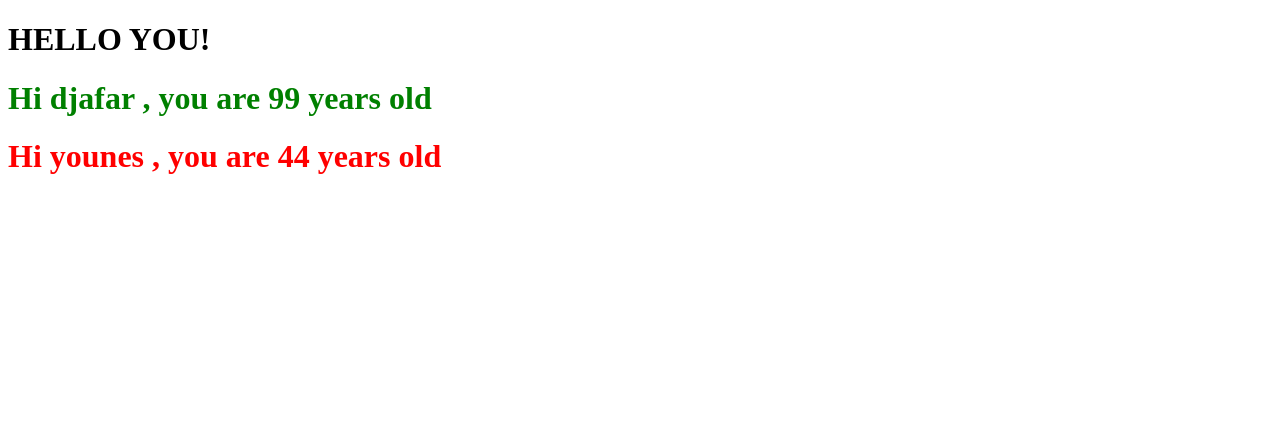
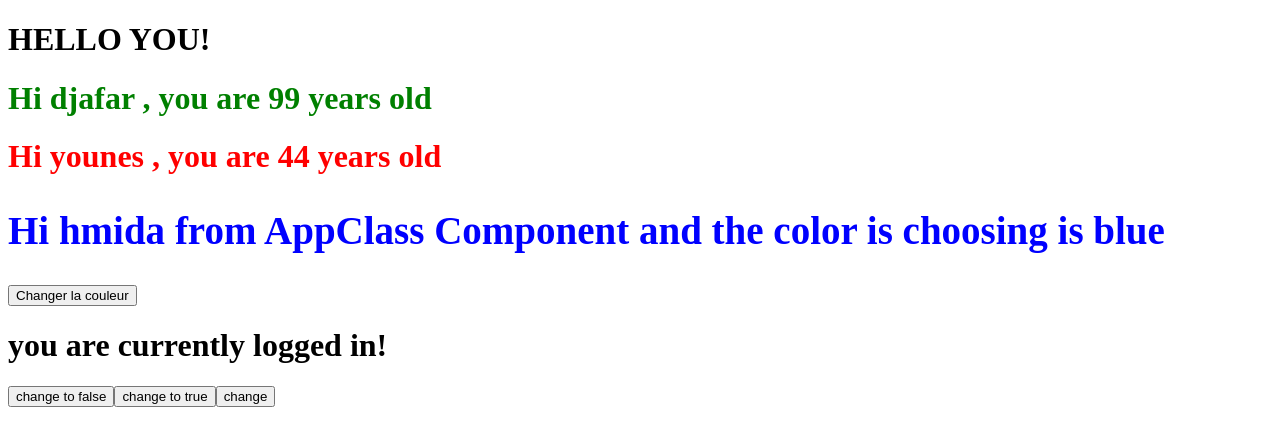
Before and after one commit to namrouche993/react_firstlesson, a React (Create React App) app: page / in a window 1280 px wide. Shown: the top 446 px of the page. Built offline with nearby package versions, Linux system fonts and the light colour scheme.

Commit message:
changes in pc lenovo

```diff
--- a/public/index.html
+++ b/public/index.html
@@ -30,6 +30,8 @@
     <noscript>You need to enable JavaScript to run this app.</noscript>
     <div id="root"></div>
     <div id="root_products"></div>
+    <div id="root_classcomponent"></div>
+    <div id="root_log"></div>
 
     <!--
       This HTML file is a template.
--- a/src/App.js
+++ b/src/App.js
@@ -2,6 +2,7 @@ import React from 'react';
 
 
 function App() {
+
   return (
     <div >
       <h1>HELLO YOU!</h1>
--- /dev/null
+++ b/src/AppClass.js
@@ -0,0 +1,27 @@
+import React, { Component } from 'react';
+
+class AppClass extends Component {
+  constructor(props){
+    super(props);
+    this.state ={
+      color:'blue',
+      fontSize:'39px'
+    }
+  }
+
+  changeColor = () => {
+    this.setState({color: this.props.color})
+    //this.setState({color: 'yellow'})
+
+  }
+
+  render(){
+    return(
+      <>
+      <h2 style={this.state}>Hi {this.props.name} from AppClass Component and the color is choosing is {this.state.color}</h2>
+      <button onClick={this.changeColor}>Changer la couleur</button>
+      </>
+    )
+  }
+}
+export default AppClass;
--- /dev/null
+++ b/src/Log.js
@@ -0,0 +1,61 @@
+/*
+import React, { useState } from 'react';
+function Log() {
+  // Declare a new state variable, which we'll call "count"
+  const [logg, setLogg] = useState(true);
+  let cond;
+  cond=logg==true ? "in":"out";
+
+  return (
+    <div>
+      <p>you are currently log {cond}</p>
+      <button onClick={() => setLogg(!logg)}>
+        Change it
+      </button>
+    </div>
+  );
+}
+export default Log;
+*/
+
+import React, { Component } from 'react';
+
+class Log extends Component {
+ constructor() {
+   super();
+   this.state={
+       logg:true
+   }
+ }
+ changeloggfalse =() =>{
+   this.setState({logg:false})
+ }
+
+ changeloggtrue =() =>{
+  this.setState({logg:true})
+}
+
+changelogg =() =>{
+//  this.setState(previous_state =>({logg:!previous_state.logg}))
+    this.setState({logg:!this.state.logg})
+}
+
+
+  render() {
+     let logged;
+     logged = this.state.logg == true ? "in":"out";
+
+      return (
+         <div >
+           <h1>you are currently logged {logged}!</h1>
+           <button onClick={this.changeloggfalse}>change to false</button>
+           <button onClick={this.changeloggtrue}>change to true</button>
+           <button onClick={this.changelogg}>change</button>
+
+
+         </div>
+            );
+  }
+}
+
+export default Log;
--- a/src/index.js
+++ b/src/index.js
@@ -1,7 +1,11 @@
 import React from 'react';
 import ReactDOM from 'react-dom';
 import App from './App';
+import AppClass from './AppClass';
 import Pro from './Pro';
+import Log from './Log';
+
+import { render } from 'react-dom';
 
 //import ProductsComp from './ProductsComp';
 //import products from './products';
@@ -17,3 +21,20 @@ ReactDOM.render(
   <Pro/>,
  document.getElementById('root_products')
 );
+
+let cond = Math.random()
+console.log(cond)
+ReactDOM.render(
+  <AppClass name={cond>0.5 ? "hmida":"redouane"} color="green"/>,
+ // <AppClass name="hmida"/>,
+
+ document.getElementById('root_classcomponent')
+);
+
+
+
+
+ReactDOM.render(
+  <Log/>,
+ document.getElementById('root_log')
+);
```
Also changed, not shown: src/ProductsComp.js (+13 -1 lines).
